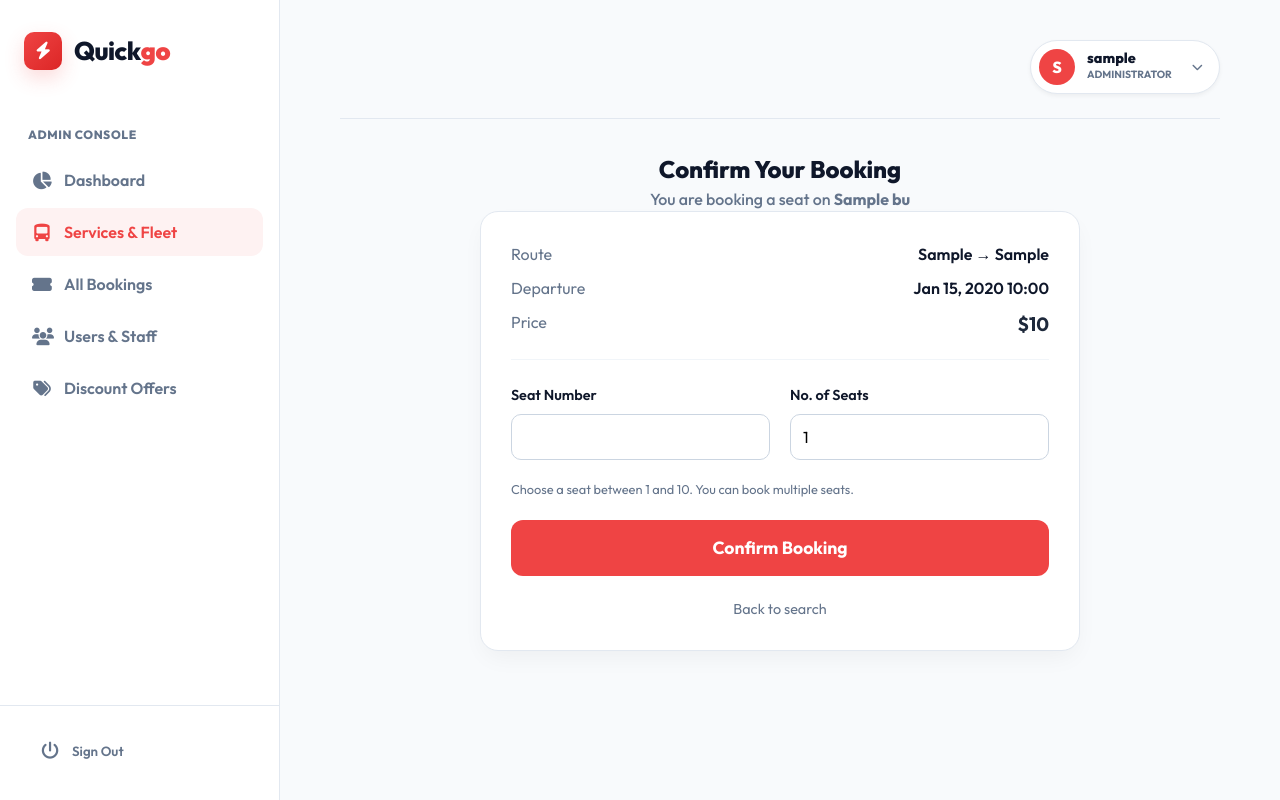
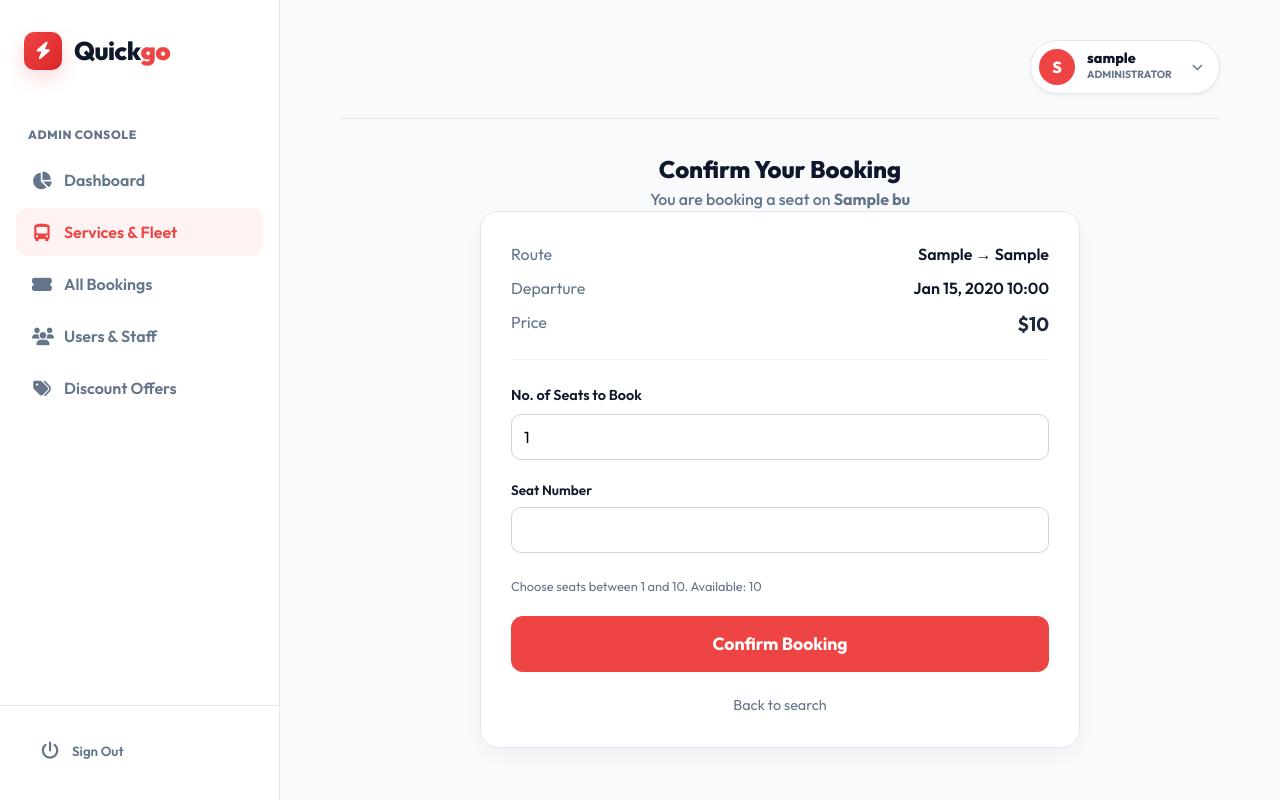
Before and after one commit to miyat0/bus_reservation_project., a Django app: page /users/book/1/ in a window 1280 px wide. Run offline with Django 5.2, Linux system fonts and the light colour scheme; a user stored in the database is signed in; tables that the repository leaves empty hold one stand-in row (values such as "Sample post").

Commit message:
feat: implement dynamic multi-seat inputs and comprehensive conflict detection

```diff
--- a/templates/users/book_bus.html
+++ b/templates/users/book_bus.html
@@ -25,17 +25,42 @@
 
         <form method="post">
             {% csrf_token %}
-            <div style="display: grid; grid-template-columns: 1fr 1fr; gap: 20px; margin-bottom: 20px;">
+            <div style="display: grid; grid-template-columns: 1fr; gap: 20px; margin-bottom: 20px;">
                 <div>
-                    <label style="display: block; font-size: 0.9rem; font-weight: 600; margin-bottom: 8px;">Seat Number</label>
-                    <input type="number" name="seat_number" min="1" max="{{ bus.total_seats }}" required style="width: 100%; padding: 12px; border: 1px solid #cbd5e1; border-radius: 10px; font-size: 1rem;">
-                </div>
-                <div>
-                    <label style="display: block; font-size: 0.9rem; font-weight: 600; margin-bottom: 8px;">No. of Seats</label>
-                    <input type="number" name="number_of_seats" min="1" value="1" required style="width: 100%; padding: 12px; border: 1px solid #cbd5e1; border-radius: 10px; font-size: 1rem;">
+                    <label style="display: block; font-size: 0.9rem; font-weight: 600; margin-bottom: 8px;">No. of Seats to Book</label>
+                    <input type="number" id="numSeatsInput" name="number_of_seats" min="1" max="{{ bus.available_seats }}" value="1" required style="width: 100%; padding: 12px; border: 1px solid #cbd5e1; border-radius: 10px; font-size: 1rem;">
                 </div>
             </div>
-            <p style="font-size: 0.8rem; color: #64748b; margin-bottom: 20px;">Choose a seat between 1 and {{ bus.total_seats }}. You can book multiple seats.</p>
+
+            <div id="seatInputsContainer" style="margin-bottom: 24px;">
+                <!-- JavaScript will populate this -->
+            </div>
+
+            <p style="font-size: 0.8rem; color: #64748b; margin-bottom: 20px;">Choose seats between 1 and {{ bus.total_seats }}. Available: {{ bus.available_seats }}</p>
+
+            <script>
+                const numSeatsInput = document.getElementById('numSeatsInput');
+                const container = document.getElementById('seatInputsContainer');
+
+                function updateSeatInputs() {
+                    const count = Math.min(parseInt(numSeatsInput.value) || 1, 10); // Limit to 10 for sanity
+                    container.innerHTML = '';
+
+                    for (let i = 1; i <= count; i++) {
+                        const div = document.createElement('div');
+                        div.style.marginBottom = '12px';
+                        div.innerHTML = `
+                            <label style="display: block; font-size: 0.85rem; font-weight: 600; margin-bottom: 6px;">Seat Number ${count > 1 ? i : ''}</label>
+                            <input type="number" name="seat_number" min="1" max="{{ bus.total_seats }}" required
+                                   style="width: 100%; padding: 12px; border: 1px solid #cbd5e1; border-radius: 10px; font-size: 1rem; transition: border 0.2s;">
+                        `;
+                        container.appendChild(div);
+                    }
+                }
+
+                numSeatsInput.addEventListener('input', updateSeatInputs);
+                updateSeatInputs();
+            </script>
 
             {% if form.errors %}
                 <div style="margin-bottom: 20px; padding: 12px; background: #fee2e2; color: #b91c1c; border-radius: 8px; font-size: 0.9rem;">
--- a/users/models.py
+++ b/users/models.py
@@ -12,7 +12,7 @@ class Booking(models.Model):
 
     user = models.ForeignKey(User, on_delete=models.CASCADE)
     bus = models.ForeignKey(Bus, on_delete=models.CASCADE)
-    seat_number = models.IntegerField()
+    seat_number = models.CharField(max_length=100)
     number_of_seats = models.IntegerField(default=1)
     booking_date = models.DateTimeField(auto_now_add=True)
     is_boarded = models.BooleanField(default=False)
--- a/users/views.py
+++ b/users/views.py
@@ -63,19 +63,34 @@ def book_bus(request, bus_id):
             booking.user = request.user
             booking.bus = bus
 
-            if booking.seat_number <= 0:
-                form.add_error('seat_number', 'Seat number must be greater than 0.')
-            elif booking.number_of_seats <= 0:
-                form.add_error('number_of_seats', 'Number of seats must be at least 1.')
+            # Handle multiple seat numbers from dynamic inputs
+            seat_list = request.POST.getlist('seat_number')
+            booking.seat_number = ", ".join(filter(None, seat_list))
+
+            # Conflict Detection
+            requested_seats = [s.strip() for s in booking.seat_number.split(',') if s.strip()]
+
+            # Get all already booked seats for this bus
+            existing_bookings = Booking.objects.filter(bus=bus, status='Confirmed')
+            all_booked_seats = []
+            for b in existing_bookings:
+                all_booked_seats.extend([s.strip() for s in b.seat_number.split(',')])
+
+            conflicts = [s for s in requested_seats if s in all_booked_seats]
+
+            if not requested_seats:
+                form.add_error('seat_number', 'Please provide at least one seat number.')
+            elif len(requested_seats) != booking.number_of_seats:
+                form.add_error('seat_number', f'You selected {booking.number_of_seats} seats but provided {len(requested_seats)} seat numbers.')
             elif booking.number_of_seats > bus.available_seats:
                 form.add_error('number_of_seats', f'Only {bus.available_seats} seats available.')
-            elif Booking.objects.filter(bus=bus, seat_number=booking.seat_number, status='Confirmed').exists():
-                form.add_error('seat_number', f'Seat {booking.seat_number} is already booked.')
+            elif conflicts:
+                form.add_error('seat_number', f"Seat(s) {', '.join(conflicts)} are already booked.")
             else:
                 booking.save()
                 bus.available_seats -= booking.number_of_seats
                 bus.save()
-                messages.success(request, f'Successfully booked {booking.number_of_seats} seat(s)!')
+                messages.success(request, f'Successfully booked seat(s): {booking.seat_number}!')
                 return redirect('user_dashboard')
     else:
         form = BookingForm()
```
Also changed, not shown: users/migrations/0003_alter_booking_seat_number.py (added).
